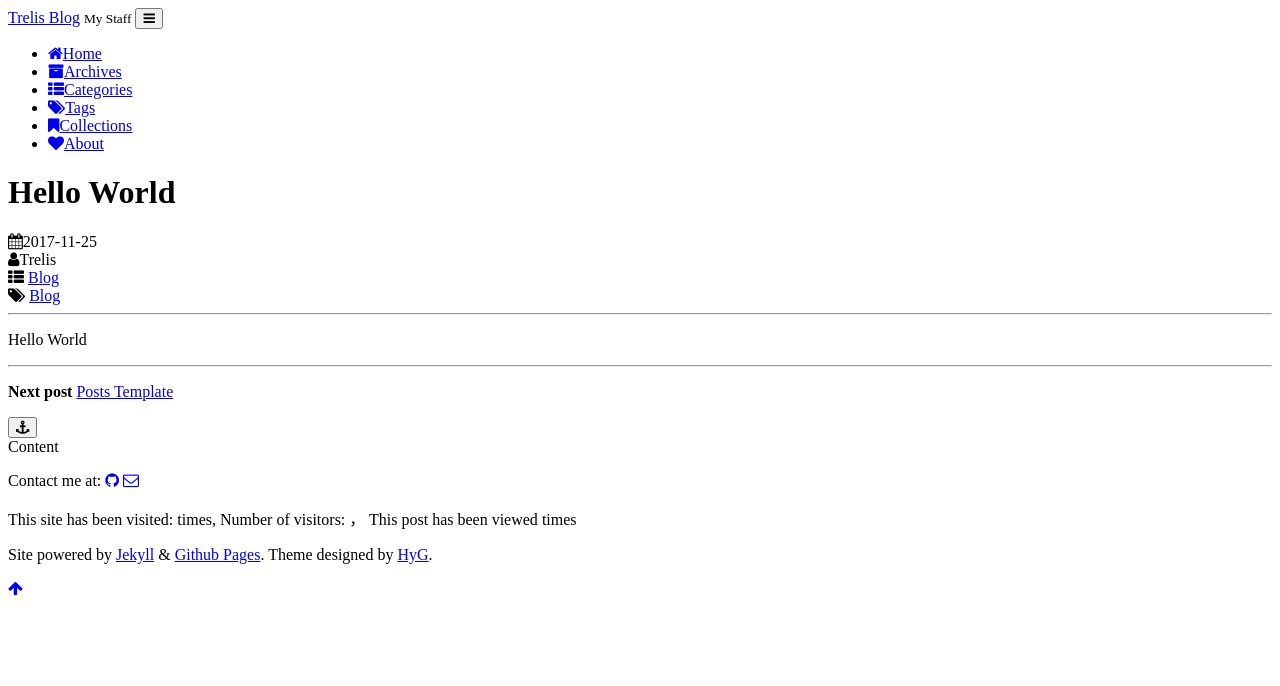
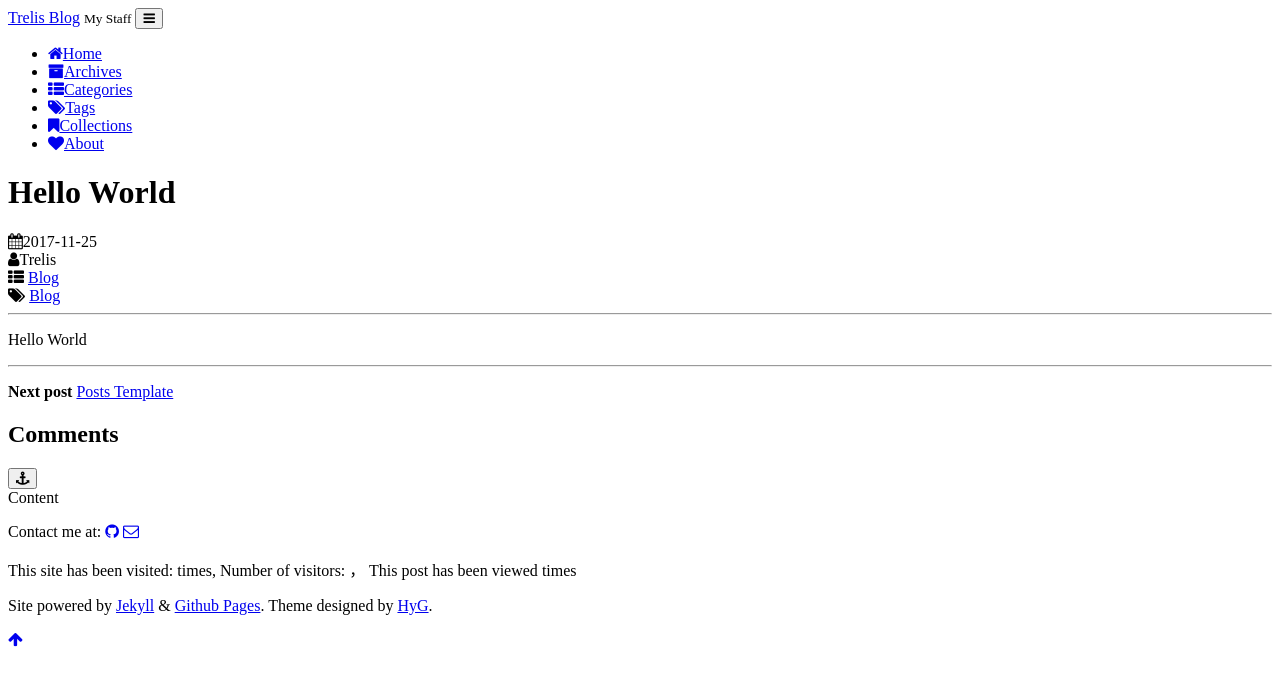
Before and after one commit to Ex0brain/trelis24.github.io, a Jekyll site: the page built from _posts/2017-11-25-Hello-World.md, in a window 1280 px wide. Shown: the top 686 px of the page. Built offline with Jekyll 4.4.1, drawn with Linux system fonts in a browser that asks for light colours; comment, search, counter and statistics services are not loaded; a style sheet for code colours, icons or effects is not loaded.

```diff
--- a/_layouts/post.html
+++ b/_layouts/post.html
@@ -64,8 +64,8 @@
 
         {% include previousAndNext.html %}
 
-        <!--<h2 id="comments">Comments</h2>
-        {% include comments.html %}-->
+        <h2 id="comments">Comments</h2>
+        {% include comments.html %}
 
 
     </div>
```
